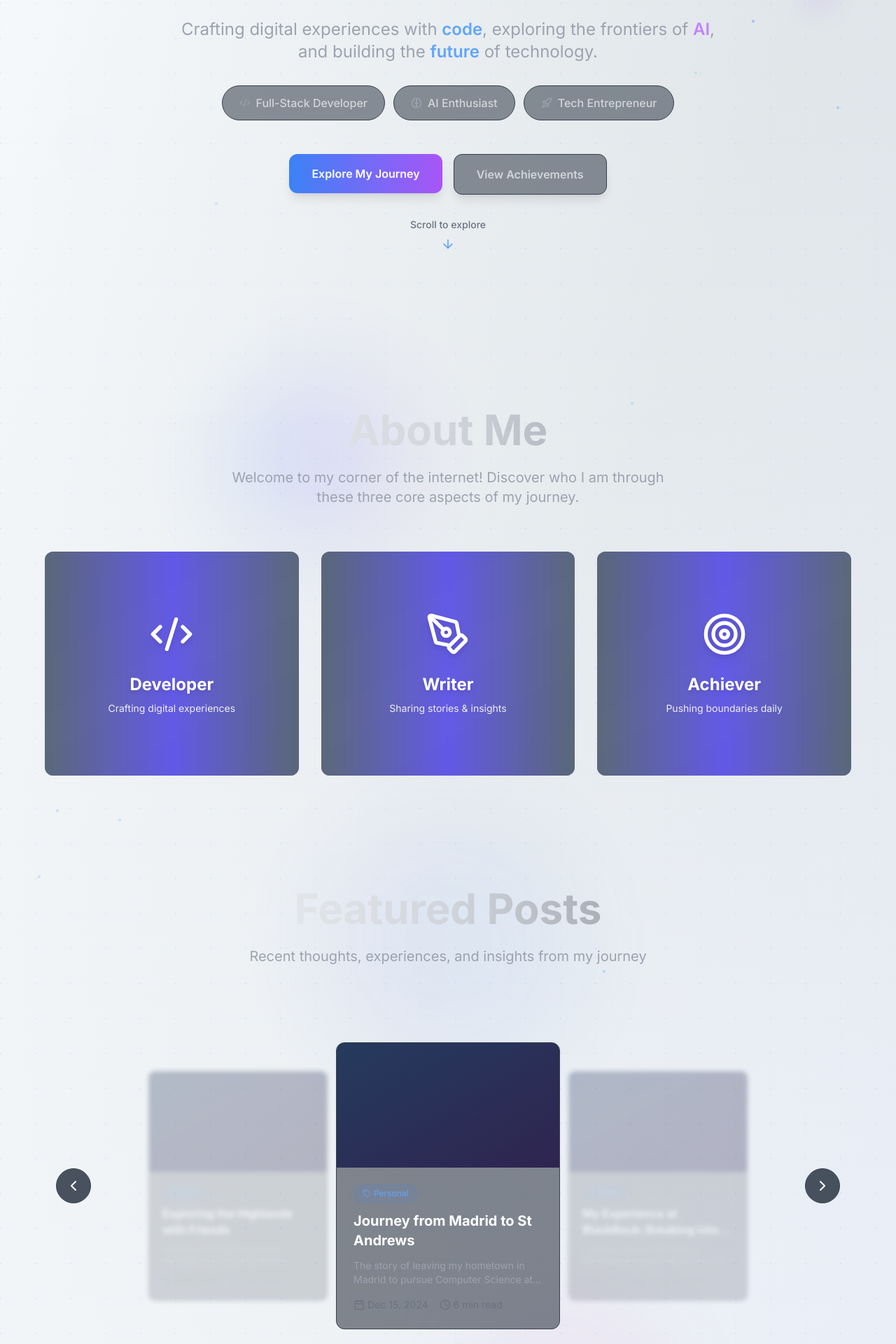
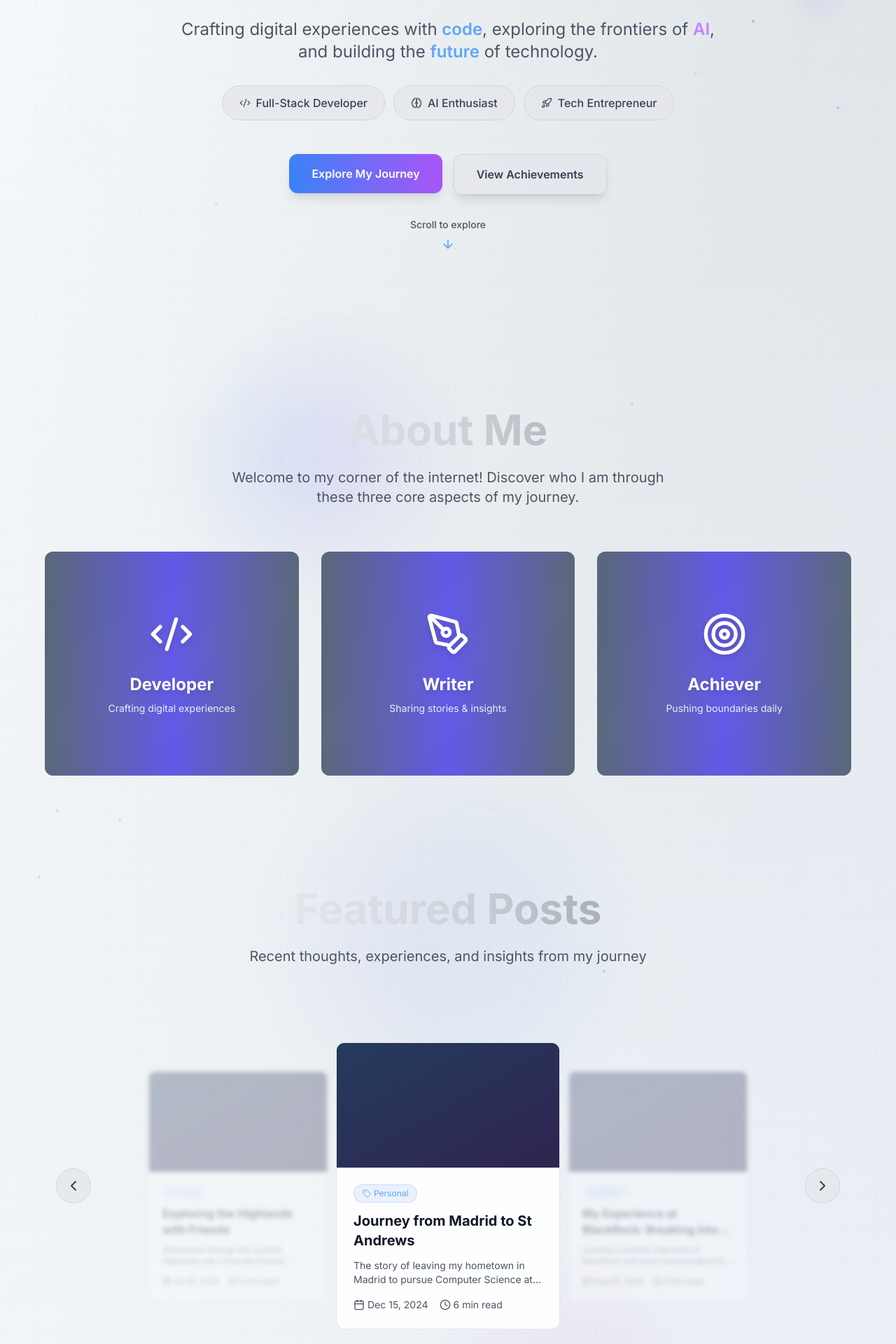
Before and after one commit to Nicolas-Carranza/personal-blog, a Next.js app: page / in a window 1280 px wide. Shown: the part 360-2280 px from the top of the page at 70% size. Built offline with nearby package versions, Linux system fonts and the light colour scheme.

Commit message:
Fixed the build

```diff
--- a/next.config.js
+++ b/next.config.js
@@ -1,8 +1,5 @@
 /** @type {import('next').NextConfig} */
 const nextConfig = {
-  experimental: {
-    appDir: true,
-  },
   images: {
     domains: ['images.unsplash.com'], // For placeholder images
   },
--- a/src/app/achievements/page.tsx
+++ b/src/app/achievements/page.tsx
@@ -107,7 +107,7 @@ export default function AchievementsPage() {
                           Computer Science & Management Science (On track 1:1)
                         </p>
                         <p className="text-gray-600 dark:text-gray-300 text-sm mb-2">
-                          Dean's List 2022/23, 2023/24, 2024/25 for outstanding academic performance
+                          Dean&apos;s List 2022/23, 2023/24, 2024/25 for outstanding academic performance
                         </p>
                         <div className="flex items-center gap-1 text-blue-600 dark:text-blue-400 text-sm">
                           <Calendar className="w-4 h-4" />
--- a/src/app/layout.tsx
+++ b/src/app/layout.tsx
@@ -17,7 +17,7 @@ export default function RootLayout({
   children: React.ReactNode
 }) {
   return (
-    <html lang="en" suppressHydrationWarning>
+    <html lang="en" className="dark" suppressHydrationWarning>
       <body className={inter.className} suppressHydrationWarning>
         <div className="min-h-screen">
           <Navigation />
--- a/src/components/AboutSection.tsx
+++ b/src/components/AboutSection.tsx
@@ -79,7 +79,7 @@ const AboutSection = () => {
             <h2 className="text-4xl md:text-6xl font-bold bg-gradient-to-r from-white via-gray-300 to-gray-500 bg-clip-text text-transparent mb-6">
               About Me
             </h2>
-            <p className="text-xl text-gray-400 max-w-2xl mx-auto">
+            <p className="text-xl text-gray-600 dark:text-gray-400 max-w-2xl mx-auto">
               Welcome to my corner of the internet! Discover who I am through these three core aspects of my journey.
             </p>
           </motion.div>
@@ -173,7 +173,7 @@ const AboutSection = () => {
                         </div>
 
                         <div className="flex-1 flex flex-col justify-center items-center text-center">
-                          <p className="text-gray-300 leading-relaxed">
+                          <p className="text-gray-600 dark:text-gray-300 leading-relaxed">
                             {card.fullDescription}
                           </p>
                         </div>
--- a/src/components/FeaturedPosts.tsx
+++ b/src/components/FeaturedPosts.tsx
@@ -63,7 +63,7 @@ const FeaturedPosts = () => {
             <h2 className="text-4xl md:text-6xl font-bold bg-gradient-to-r from-white via-gray-300 to-gray-500 bg-clip-text text-transparent mb-6">
               Featured Posts
             </h2>
-            <p className="text-xl text-gray-400 max-w-2xl mx-auto">
+            <p className="text-xl text-gray-600 dark:text-gray-400 max-w-2xl mx-auto">
               Recent thoughts, experiences, and insights from my journey
             </p>
           </motion.div>
@@ -99,7 +99,7 @@ const FeaturedPosts = () => {
                   >
                     <div className="w-80">
                       <Link href={`/blog/${post.id}`}>
-                        <article className="bg-gray-900/50 backdrop-blur-sm border border-gray-700 rounded-xl overflow-hidden transition-all duration-500 hover:bg-gray-800/50 hover:border-blue-500/50 hover:shadow-2xl hover:shadow-blue-500/10 group">
+                        <article className="bg-white/90 dark:bg-gray-900/50 backdrop-blur-sm border border-gray-200 dark:border-gray-700 rounded-xl overflow-hidden transition-all duration-500 hover:bg-gray-50 dark:hover:bg-gray-800/50 hover:border-blue-500/50 hover:shadow-2xl hover:shadow-blue-500/10 group">
                           {/* Neon glow effect */}
                           <div className="absolute inset-0 bg-gradient-to-r from-blue-500/0 via-purple-500/0 to-blue-500/0 group-hover:from-blue-500/10 group-hover:via-purple-500/5 group-hover:to-blue-500/10 transition-all duration-500 rounded-xl" />
 
@@ -116,15 +116,15 @@ const FeaturedPosts = () => {
                                 </span>
                               </div>
 
-                              <h3 className="text-xl font-bold text-white mb-3 group-hover:text-blue-400 transition-colors duration-300 line-clamp-2">
+                              <h3 className="text-xl font-bold text-gray-900 dark:text-white mb-3 group-hover:text-blue-400 transition-colors duration-300 line-clamp-2">
                                 {post.title}
                               </h3>
 
-                              <p className="text-gray-400 mb-4 line-clamp-2 text-sm">
+                              <p className="text-gray-600 dark:text-gray-400 mb-4 line-clamp-2 text-sm">
                                 {post.excerpt}
                               </p>
 
-                              <div className="flex items-center justify-between text-sm text-gray-500">
+                              <div className="flex items-center justify-between text-sm text-gray-600 dark:text-gray-500">
                                 <div className="flex items-center gap-4">
                                   <span className="flex items-center gap-1">
                                     <Calendar className="w-4 h-4" />
@@ -155,7 +155,7 @@ const FeaturedPosts = () => {
             {/* Navigation Arrows */}
             <motion.button
               onClick={prevPost}
-              className="absolute left-4 top-1/2 transform -translate-y-1/2 z-20 bg-gray-800/80 backdrop-blur-sm border border-gray-700 rounded-full p-3 text-white hover:bg-gray-700/80 hover:border-blue-500/50 transition-all duration-300 hover:shadow-lg hover:shadow-blue-500/25"
+              className="absolute left-4 top-1/2 transform -translate-y-1/2 z-20 bg-gray-200/80 dark:bg-gray-800/80 backdrop-blur-sm border border-gray-300 dark:border-gray-700 rounded-full p-3 text-gray-700 dark:text-white hover:bg-gray-300/80 dark:hover:bg-gray-700/80 hover:border-blue-500/50 transition-all duration-300 hover:shadow-lg hover:shadow-blue-500/25"
               whileHover={{ scale: 1.1 }}
               whileTap={{ scale: 0.9 }}
             >
@@ -164,7 +164,7 @@ const FeaturedPosts = () => {
 
             <motion.button
               onClick={nextPost}
-              className="absolute right-4 top-1/2 transform -translate-y-1/2 z-20 bg-gray-800/80 backdrop-blur-sm border border-gray-700 rounded-full p-3 text-white hover:bg-gray-700/80 hover:border-blue-500/50 transition-all duration-300 hover:shadow-lg hover:shadow-blue-500/25"
+              className="absolute right-4 top-1/2 transform -translate-y-1/2 z-20 bg-gray-200/80 dark:bg-gray-800/80 backdrop-blur-sm border border-gray-300 dark:border-gray-700 rounded-full p-3 text-gray-700 dark:text-white hover:bg-gray-300/80 dark:hover:bg-gray-700/80 hover:border-blue-500/50 transition-all duration-300 hover:shadow-lg hover:shadow-blue-500/25"
               whileHover={{ scale: 1.1 }}
               whileTap={{ scale: 0.9 }}
             >
--- a/src/components/Hero.tsx
+++ b/src/components/Hero.tsx
@@ -49,7 +49,7 @@ const Hero = () => {
             animate={{ opacity: 1, y: 0 }}
             transition={{ duration: 0.8, delay: 0.2 }}
           >
-            <span className="block text-white mb-2">Nicolas</span>
+            <span className="block text-gray-900 dark:text-white mb-2">Nicolas</span>
             <span className="block bg-gradient-to-r from-blue-400 via-purple-400 to-blue-500 bg-clip-text text-transparent">
               Carranza
             </span>
@@ -62,7 +62,7 @@ const Hero = () => {
             transition={{ duration: 0.8, delay: 0.4 }}
             className="mb-16"
           >
-            <p className="text-xl md:text-2xl text-gray-400 mb-8 leading-relaxed max-w-3xl mx-auto">
+            <p className="text-xl md:text-2xl text-gray-600 dark:text-gray-400 mb-8 leading-relaxed max-w-3xl mx-auto">
               Crafting digital experiences with <span className="text-blue-400 font-semibold">code</span>,
               exploring the frontiers of <span className="text-purple-400 font-semibold">AI</span>,
               and building the <span className="text-blue-400 font-semibold">future</span> of technology.
@@ -84,11 +84,11 @@ const Hero = () => {
                     scale: 1.05,
                     boxShadow: "0 0 25px rgba(59, 130, 246, 0.3)"
                   }}
-                  className="group bg-gray-800/50 backdrop-blur-sm border border-gray-700 hover:border-blue-500/50 rounded-full px-6 py-3 transition-all duration-300 cursor-default"
+                  className="group bg-gray-200/80 dark:bg-gray-800/50 backdrop-blur-sm border border-gray-300 dark:border-gray-700 hover:border-blue-500/50 rounded-full px-6 py-3 transition-all duration-300 cursor-default"
                 >
                   <div className="flex items-center gap-2">
-                    <item.icon className="w-4 h-4 text-gray-400 group-hover:text-blue-400 transition-colors" />
-                    <span className="text-gray-300 group-hover:text-white font-medium transition-colors">
+                    <item.icon className="w-4 h-4 text-gray-600 dark:text-gray-400 group-hover:text-blue-400 transition-colors" />
+                    <span className="text-gray-700 dark:text-gray-300 group-hover:text-gray-900 dark:group-hover:text-white font-medium transition-colors">
                       {item.text}
                     </span>
                   </div>
@@ -123,7 +123,7 @@ const Hero = () => {
               >
                 <Link
                   href="/achievements"
-                  className="group bg-gray-800/50 backdrop-blur-sm border border-gray-700 hover:border-blue-500/50 text-gray-300 hover:text-white font-semibold py-4 px-8 rounded-xl shadow-lg hover:shadow-xl transition-all duration-300 inline-flex items-center justify-center"
+                  className="group bg-gray-200/80 dark:bg-gray-800/50 backdrop-blur-sm border border-gray-300 dark:border-gray-700 hover:border-blue-500/50 text-gray-700 dark:text-gray-300 hover:text-gray-900 dark:hover:text-white font-semibold py-4 px-8 rounded-xl shadow-lg hover:shadow-xl transition-all duration-300 inline-flex items-center justify-center"
                 >
                   <span className="group-hover:text-blue-400 transition-colors">View Achievements</span>
                 </Link>
@@ -144,7 +144,7 @@ const Hero = () => {
             transition={{ duration: 2, repeat: Infinity, ease: "easeInOut" }}
             className="flex flex-col items-center gap-2"
           >
-            <span className="text-gray-500 text-sm font-medium">Scroll to explore</span>
+            <span className="text-gray-600 dark:text-gray-500 text-sm font-medium">Scroll to explore</span>
             <ArrowDown className="w-5 h-5 text-blue-400" />
           </motion.div>
         </motion.div>
```
Also changed, not shown: src/app/about/page.tsx (+4 -4 lines), src/components/AchievementsPreview.tsx (+5 -5 lines).
